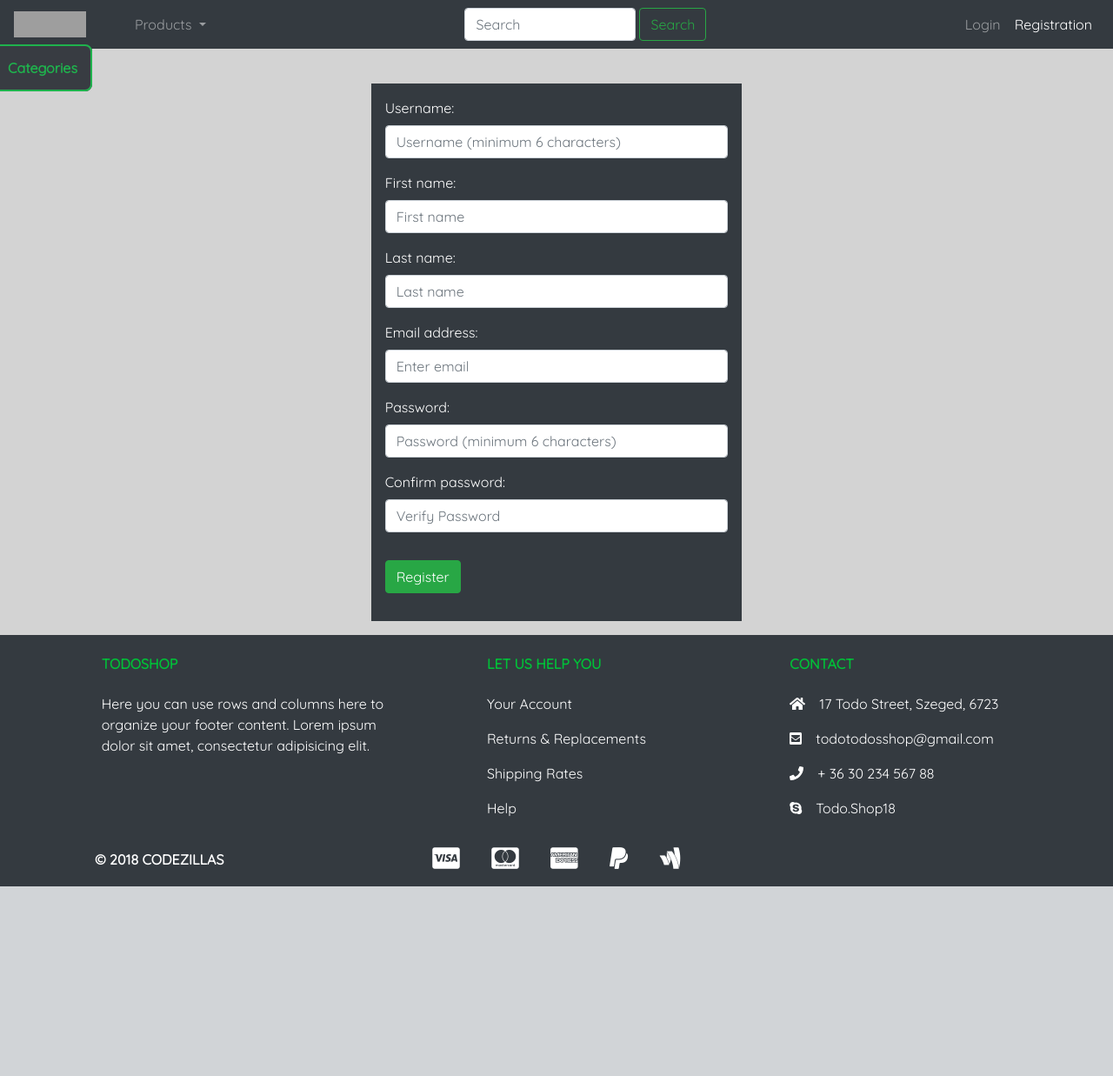
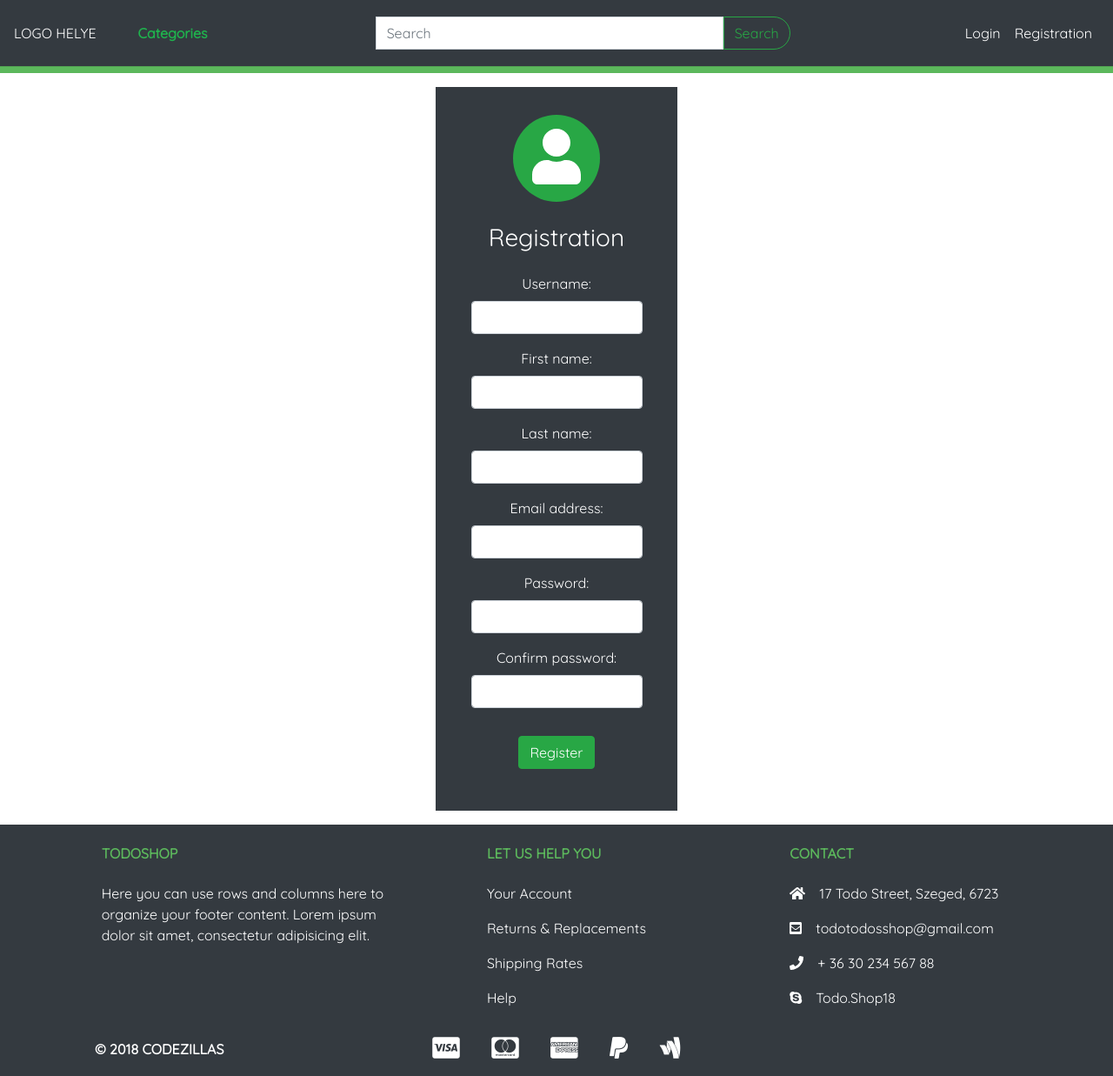
Before and after one commit to flowacademyhu/express-application, a Node server app: page /users/new in a window 1280 px wide. Shown: the whole page at 87% size. Before the commit the page ends 1019 px from the top, so only its background shows below. Run offline with Node 20, Linux system fonts and the light colour scheme; data that the repository does not hold is empty; some libraries are stand-ins or nearby versions; grey boxes are pictures that could not be loaded.

Commit message:
handlebars new design + CSS refaktor

```diff
--- a/app/views/layouts/main.handlebars
+++ b/app/views/layouts/main.handlebars
@@ -7,7 +7,8 @@
   <!-- Bootstrap CSS CDN -->
   <link rel="stylesheet" href="https://stackpath.bootstrapcdn.com/bootstrap/4.1.0/css/bootstrap.min.css" integrity="sha384-9gVQ4dYFwwWSjIDZnLEWnxCjeSWFphJiwGPXr1jddIhOegiu1FwO5qRGvFXOdJZ4"
     crossorigin="anonymous">
-  <link rel="stylesheet" href="https://use.fontawesome.com/releases/v5.2.0/css/all.css" integrity="sha384-hWVjflwFxL6sNzntih27bfxkr27PmbbK/iSvJ+a4+0owXq79v+lsFkW54bOGbiDQ" crossorigin="anonymous">
+  <link rel="stylesheet" href="https://use.fontawesome.com/releases/v5.2.0/css/all.css" integrity="sha384-hWVjflwFxL6sNzntih27bfxkr27PmbbK/iSvJ+a4+0owXq79v+lsFkW54bOGbiDQ"
+    crossorigin="anonymous">
   <!-- Our Custom CSS -->
   <link href="https://fonts.googleapis.com/css?family=Quicksand" rel="stylesheet">
   <link rel="stylesheet" href="/css/style.css">
@@ -22,22 +23,19 @@
 <body>
   <!-- Logo -->
   <nav class="navbar navbar-expand-lg navbar-dark bg-dark">
-    <a href="/users">
-      <img id="logo" src="/images/flowlogo.png" />
-    </a>
-    <ul class="navbar-nav  ml-5">
-      <li class="nav-item dropdown ml-auto">
-        <a class="nav-link dropdown-toggle" href="#" id="navbarDropdown" role="button" data-toggle="dropdown" aria-haspopup="true"
-          aria-expanded="false">
-          Products
-        </a>
-        <div class="dropdown-menu" aria-labelledby="navbarDropdown">
-          <a class="dropdown-item" href="#">Action</a>
-          <a class="dropdown-item" href="#">Another action</a>
-          <div class="dropdown-divider"></div>
-          <a class="dropdown-item" href="#">Something else here</a>
+    <a href="/users">LOGO HELYE</a>
+    <ul class="navbar-nav ml-5">
+      <!-- Category Sidebar -->
+      <div id="mySidenav" class="sidenav">
+        <a href="javascript:void(0)" class="closebtn" onclick="closeNav()">&times;</a>
+        <div class="dropdown">
+          {{{sidebar}}}
         </div>
-      </li>
+      </div>
+      <!-- Use any element to open the sidenav -->
+      <span class="hamIcon" onclick="openNav()">
+        Categories
+      </span>
     </ul>
     <button class="navbar-toggler" type="button" data-toggle="collapse" data-target="#navbarSupportedContent" aria-controls="navbarSupportedContent"
       aria-expanded="false" aria-label="Toggle navigation">
@@ -47,22 +45,25 @@
     <div class="collapse navbar-collapse " id="navbarSupportedContent">
       <form class="form-inline my-2 my-lg-0  ml-auto" action="/search/" method="GET">
         <div class="form-group col-12">
-          <input class="form-control mr-1" name="search" type="search" placeholder="Search" aria-label="Search">
-          <button class="btn btn-outline-success my-2 my-sm-0" type="submit">Search</button>
+          <input class="form-control" id="searchfield" name="search" type="search" placeholder="Search" aria-label="Search">
+          <button class="btn btn-outline-success my-2 my-sm-0" id="searcbutton" type="submit">Search</button>
         </div>
       </form>
+
       <!-- log / reg -->
 
       <ul class="navbar-nav ml-auto">
-        {{#if user}}
         <li class="nav-item active">
+          {{#if user}}
           <div class="column">
             <div class="usericons mr-3 mb-1" style="color: white">
               Hello, {{user.username}}!
-              <a href="???"> <!-- setting aloldal -->
+              <a href="???">
+                <!-- setting aloldal -->
                 <i class="fa fa-cog mx-3" aria-hidden="true" title="Settings"></i>
               </a>
-              <a href="???"> <!-- cart oldal -->
+              <a href="???">
+                <!-- cart oldal -->
                 <i class="fa fa-shopping-cart mr-3" aria-hidden="true" title="Cart"></i>
               </a>
               <a href="/users/logout">
@@ -70,7 +71,9 @@
               </a>
             </div>
           </div>
-          {{else}}
+        </li>
+        {{else}}
+        <li class="nav-item active">
           <a class="nav-link" href="/users/login">Login
             <span class="sr-only">(current)</span>
           </a>
@@ -79,26 +82,18 @@
           <a class="nav-link" href="/users/new">Registration
             <span class="sr-only">(current)</span>
           </a>
+          {{/if}}
         </li>
-        {{/if}}
       </ul>
     </div>
   </nav>
-  <!-- Category Sidebar -->
-  <div id="mySidenav" class="sidenav">
-    <a href="javascript:void(0)" class="closebtn" onclick="closeNav()">&times;</a>
-    <div class="dropdown">
-      {{{sidebar}}}
-    </div>
+  <hr id="header-line" />
+  <div class="container">
+
+    <!-- Body -->
+    {{{body}}}
+
   </div>
-  <!-- Use any element to open the sidenav -->
-  <span class="hamIcon" onclick="openNav()">
-    Categories
-  </span>
-
-  <!-- Body -->
-  {{{body}}}
-
   <!-- Footer -->
   <footer class="page-footer font-small mdb-color pt-1 text-white bg-dark">
     <!-- Footer Links -->
--- a/app/views/users/new.handlebars
+++ b/app/views/users/new.handlebars
@@ -1,28 +1,33 @@
-<div class="col-4 p-3 m-3 mx-auto bg-dark text-white">
-  <form method="POST" action="/users">
+<div class="col-sm-5 col-md-4 col-lg-4 col-xl-3 p-3 my-3 mx-auto bg-dark text-white row">
+  <form method="POST" action="/users" class="my-3 mx-auto">
+   <div class="circle mx-auto bg-success">
+  <i class="fas fa-user fa-4x mt-3" aria-hidden="true"></i>
+</div>
+<h3 class="my-4">Registration</h3>
+
    <div class="form-group">
       <label>Username:</label>
-      <input name="username" type="text" class="form-control" pattern="^\S{6,}$" placeholder="Username (minimum 6 characters)">
+      <input name="username" type="text" class="form-control" pattern="^\S{6,}$">
     </div>
     <div class="form-group">
       <label>First name:</label>
-      <input name="firstName" type="text" class="form-control" placeholder="First name">
+      <input name="firstName" type="text" class="form-control">
     </div>
     <div class="form-group">
       <label>Last name:</label>
-      <input name="lastName" type="text" class="form-control" placeholder="Last name">
+      <input name="lastName" type="text" class="form-control">
     </div>
     <div class="form-group">
       <label>Email address:</label>
-      <input name="email" type="email" class="form-control" aria-describedby="emailHelp" placeholder="Enter email">
+      <input name="email" type="email" class="form-control" aria-describedby="emailHelp">
     </div>
     <div class="form-group">
       <label>Password:</label>
-      <input id="password" class="form-control" name="encryptedPassword" type="password" pattern="^\S{6,}$" onchange="this.setCustomValidity(this.validity.patternMismatch ? 'Must have at least 6 characters' : ''); if(this.checkValidity()) form.password_two.pattern = this.value;" placeholder="Password (minimum 6 characters)" required>
+      <input id="password" class="form-control" name="encryptedPassword" type="password" pattern="^\S{6,}$" onchange="this.setCustomValidity(this.validity.patternMismatch ? 'Must have at least 6 characters' : ''); if(this.checkValidity()) form.password_two.pattern = this.value;" required>
     </div>
     <div class="form-group">
       <label>Confirm password:</label>
-      <input id="password_two" class="form-control" name="password_two" type="password" pattern="^\S{6,}$" onchange="this.setCustomValidity(this.validity.patternMismatch ? 'Please enter the same Password as above' : '');" placeholder="Verify Password" required>
+      <input id="password_two" class="form-control" name="password_two" type="password" pattern="^\S{6,}$" onchange="this.setCustomValidity(this.validity.patternMismatch ? 'Please enter the same Password as above' : '');" required>
     </div>
     <button class="btn btn-success my-2 my-sm-3" type="submit">Register</button>
   </form>
--- a/public/css/style.css
+++ b/public/css/style.css
@@ -1,15 +1,22 @@
+/*
+1. Main
+2. Header
+3. Body
+4. Footer
+5. Product
+6. Sidebar
+7. Forms
+*/
+
+/*----------------------------------------------------------
+1. MAIN
+----------------------------------------------------------*/
 
 * { margin:0;padding:0;font-family: 'Quicksand', sans-serif}
 
 body {
-    width:100;
+    width:100vw;
     height:100;
-    background-color: lightgray;
-}
-
-#logo {
-    width: 83px;
-    height: 30px;
 }
 
 a {
@@ -17,13 +24,64 @@ a {
 }
 
 a:hover{
-    color: #00BF38;
+    color: #5cb85c;
     text-decoration: none;
 }
 
 .green {
-    color: #00BF38;
+    color: #5cb85c;
 }
+
+/*----------------------------------------------------------
+2. HEADER
+----------------------------------------------------------*/
+
+#logo {
+    width: 83px;
+    height: 30px;
+}
+
+.navbar {
+    min-height: 40px;
+  }
+
+  .navbar-brand {
+    padding: 0 15px;
+    height: 60px;
+    line-height: 60px;
+  }
+
+  .navbar-toggle {
+    /* (80px - button height 34px) / 2 = 23px */
+    margin-top: 13px;
+    padding: 9px 10px !important;
+  }
+
+  @media (min-width: 768px) {
+    .navbar-nav > li > a {
+      /* (80px - line-height of 27px) / 2 = 26.5px */
+      padding-top: 16.5px;
+      padding-bottom: 16.5px;
+      line-height: 27px;
+    }
+  }
+
+/*----------------------------------------------------------
+3. BODY
+----------------------------------------------------------*/
+
+.container {
+    width: 90vw;
+    min-height: 100%
+}
+
+/*----------------------------------------------------------
+4. FOOTER
+----------------------------------------------------------*/
+
+/*----------------------------------------------------------
+5. PRODUCT
+----------------------------------------------------------*/
 
 .usersList {
     display: flex;
@@ -61,17 +119,14 @@ a:hover{
     align-items: center;
 }
 
+/*----------------------------------------------------------
+6. SIDEBAR
+----------------------------------------------------------*/
+
 /* sidebar open icon */
 .hamIcon {
-    position: relative;
-    top: 10px;
-    left: -8px;
-    padding: 15px;
-    background-color: #383C42;
     color: #1FB24D;
     font-weight: bold;
-    border: 2px solid #1FB24D;
-    border-radius: 8px;
 }
 
 /* The side navigation menu */
@@ -80,12 +135,13 @@ a:hover{
     width: 0; /* 0 width - change this with JavaScript */
     position: fixed; /* Stay in place */
     z-index: 1; /* Stay on top */
-    top: 0; /* Stay at the top */
+    top: 80px; /* Stay at the top */
     left: 0;
-    background-color: #111; /* Black*/
+    background-color: #383C42; /* Black*/
     overflow-x: hidden; /* Disable horizontal scroll */
     padding-top: 60px; /* Place content 60px from the top */
     transition: 0.5s; /* 0.5 second transition effect to slide in the sidenav */
+    opacity: 0.95
 }
 
 /* The navigation menu links */
@@ -129,3 +185,36 @@ a:hover{
     position: relative;
     left: 30px;
 }
+
+/*----------------------------------------------------------
+7. FORMS
+----------------------------------------------------------*/
+
+#searchfield {
+    border-radius: 0px;
+    min-width: 400px;
+}
+
+#searcbutton {
+    border-radius: 0 20px 20px 0;
+}
+
+#header-line{
+    height: 7px;
+    background-color: #5cb85c;
+    margin-top: 0;
+}
+
+.circle{
+  border-radius: 50%;
+  width:100px;
+  height: 100px;
+}
+
+login-icon {
+  size: 5x;
+}
+
+form {
+  text-align: center;
+}
```
Also changed, not shown: app/views/users/edit.handlebars (+8 -4 lines), app/views/users/login.handlebars (+7 -3 lines).
